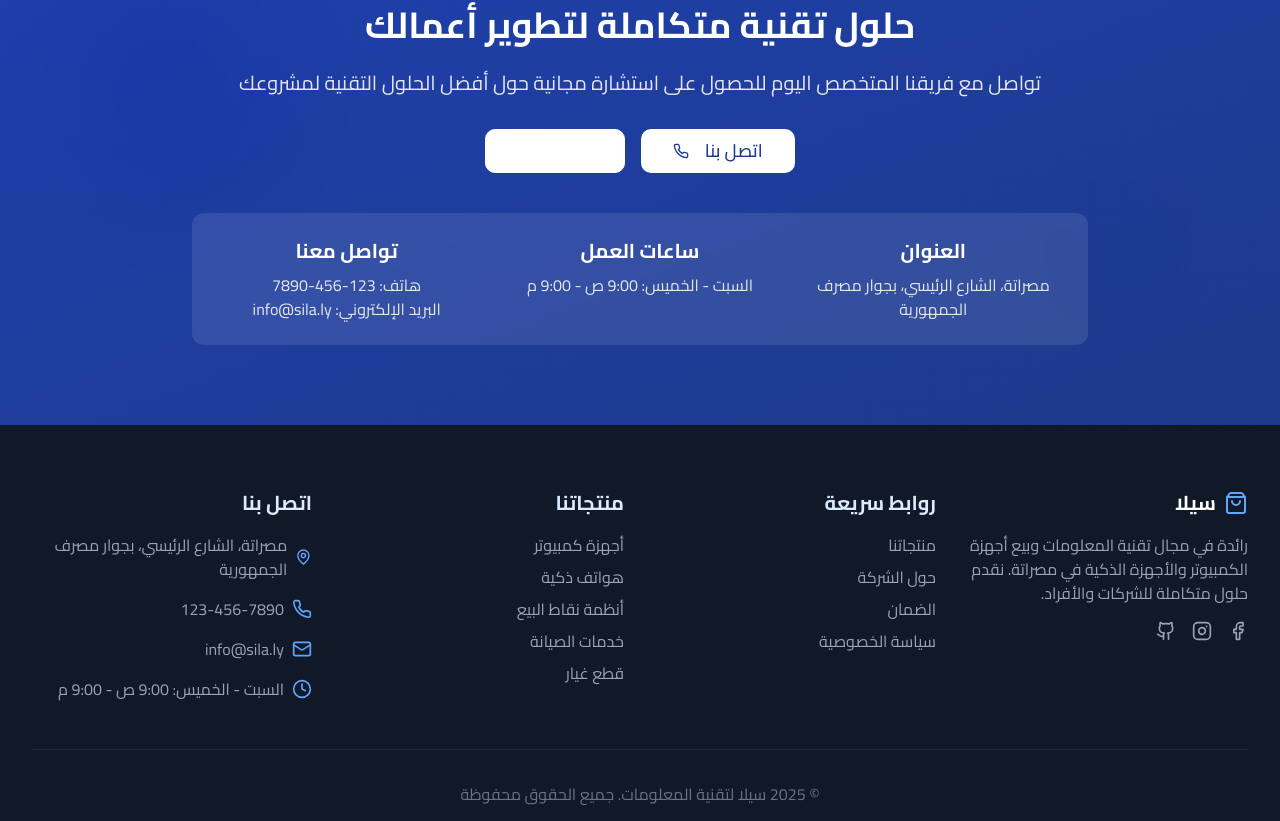
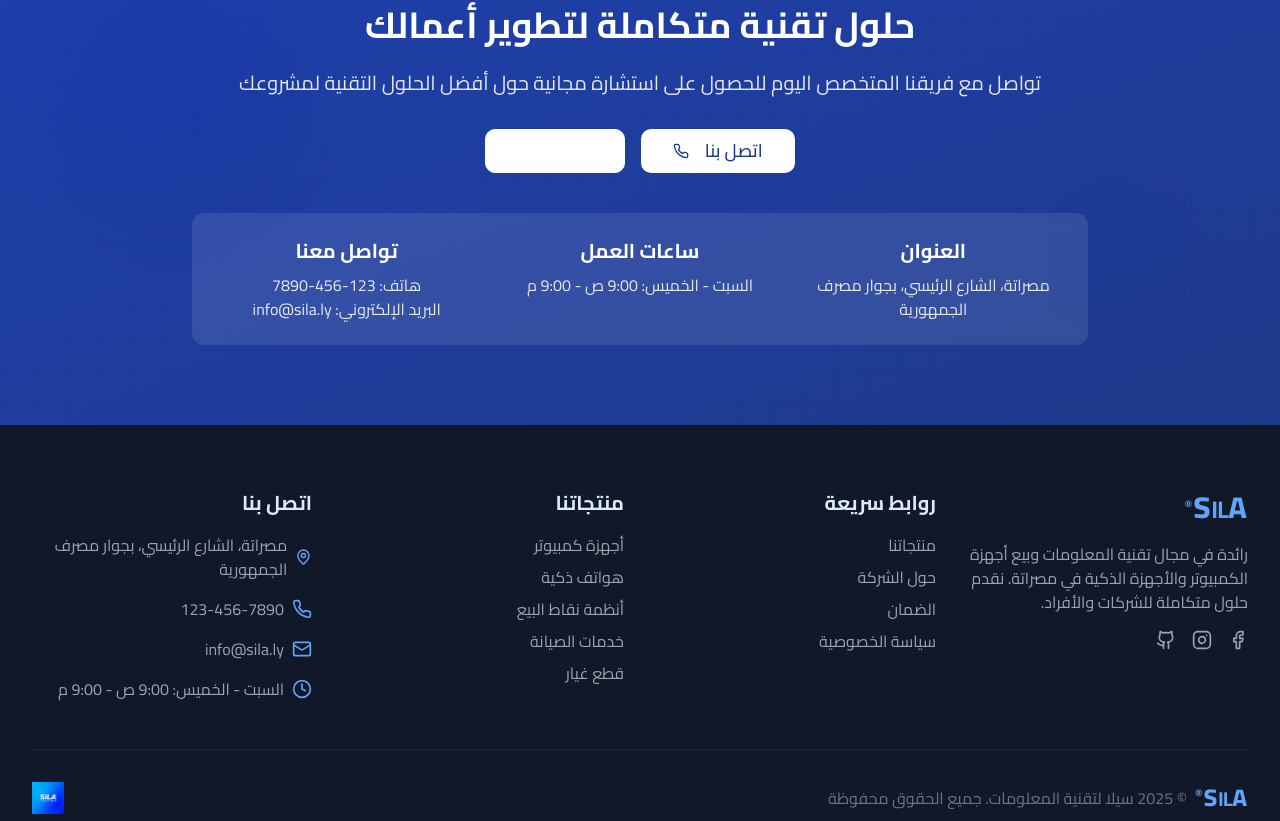
Before and after one commit to Hadani0mar/saas-landing-termitux-page, a React (Vite) app: page / in a window 1280 px wide. Shown: the part 1976-2797 px from the top of the page. Built offline with nearby package versions, Linux system fonts and the light colour scheme.

Commit message:
Add company logo and favicon
Implement the company logo and favicon as requested in the prompt.

```diff
--- a/index.html
+++ b/index.html
@@ -3,7 +3,7 @@
 <html lang="ar" dir="rtl">
   <head>
     <meta charset="UTF-8" />
-    <link rel="icon" type="image/svg+xml" href="/favicon.ico" />
+    <link rel="icon" type="image/png" href="public/lovable-uploads/f95abc19-be7c-4aed-b812-d09050917630.png" />
     <meta name="viewport" content="width=device-width, initial-scale=1.0" />
     <title>سيلا - أجهزة كمبيوتر وحلول تقنية متكاملة</title>
     <meta name="description" content="شركة سيلا لبيع أجهزة الكمبيوتر والأجهزة الذكية ومنظومات نقاط البيع في مصراتة، ليبيا." />
--- a/src/components/Footer.tsx
+++ b/src/components/Footer.tsx
@@ -1,6 +1,6 @@
 
 import React from "react";
-import { Github, Facebook, Instagram, Mail, MapPin, Phone, Clock, ShoppingBag } from "lucide-react";
+import { Github, Facebook, Instagram, Mail, MapPin, Phone, Clock } from "lucide-react";
 
 const Footer = () => {
   return (
@@ -9,8 +9,13 @@ const Footer = () => {
         <div className="grid grid-cols-1 md:grid-cols-2 lg:grid-cols-4 gap-8 mb-12">
           <div>
             <div className="flex items-center mb-4">
-              <ShoppingBag className="h-6 w-6 text-blue-400 ml-2" />
-              <h3 className="text-xl font-bold">سيلا</h3>
+              <div className="font-bold text-2xl tracking-wider text-blue-400">
+                <span className="text-3xl font-extrabold">S</span>
+                <span className="text-2xl font-bold tracking-tight">I</span>
+                <span className="text-2xl font-bold tracking-tight">L</span>
+                <span className="text-3xl font-extrabold">A</span>
+                <span className="text-xs align-super">®</span>
+              </div>
             </div>
             <p className="text-gray-400 mb-4">
               رائدة في مجال تقنية المعلومات وبيع أجهزة الكمبيوتر والأجهزة الذكية في مصراتة. نقدم حلول متكاملة للشركات والأفراد.
@@ -91,9 +96,27 @@ const Footer = () => {
         </div>
 
         <div className="border-t border-gray-800 pt-8">
-          <p className="text-center text-gray-500">
-            © {new Date().getFullYear()} سيلا لتقنية المعلومات. جميع الحقوق محفوظة
-          </p>
+          <div className="flex flex-col md:flex-row items-center justify-center md:justify-between">
+            <div className="flex items-center mb-4 md:mb-0">
+              <div className="font-bold text-xl tracking-wider text-blue-400 ml-2">
+                <span className="text-2xl font-extrabold">S</span>
+                <span className="text-xl font-bold tracking-tight">I</span>
+                <span className="text-xl font-bold tracking-tight">L</span>
+                <span className="text-2xl font-extrabold">A</span>
+                <span className="text-xs align-super">®</span>
+              </div>
+              <p className="text-gray-500">
+                © {new Date().getFullYear()} سيلا لتقنية المعلومات. جميع الحقوق محفوظة
+              </p>
+            </div>
+            <div className="mt-2 md:mt-0">
+              <img
+                src="/public/lovable-uploads/f95abc19-be7c-4aed-b812-d09050917630.png"
+                alt="شعار سيلا"
+                className="h-8 w-auto"
+              />
+            </div>
+          </div>
         </div>
       </div>
     </footer>
--- a/src/components/Navbar.tsx
+++ b/src/components/Navbar.tsx
@@ -1,7 +1,7 @@
 
 import React, { useState, useEffect } from "react";
 import { Button } from "@/components/ui/button";
-import { Menu, X, Sun, Moon, Monitor, ShoppingBag } from "lucide-react";
+import { Menu, X, Sun, Moon, Monitor } from "lucide-react";
 
 const Navbar = () => {
   const [isMenuOpen, setIsMenuOpen] = useState(false);
@@ -57,10 +57,13 @@ const Navbar = () => {
           <div className="flex items-center">
             <div className="flex-shrink-0">
               <a href="#" className="flex items-center">
-                <ShoppingBag className="h-8 w-8 text-brand-600 dark:text-brand-400 mr-2" />
-                <span className="text-2xl font-bold bg-clip-text text-transparent bg-gradient-to-r from-brand-500 to-brand-700 dark:from-brand-400 dark:to-brand-500">
-                  سيلا
-                </span>
+                <div className="font-bold text-2xl tracking-wider text-brand-600 dark:text-brand-400">
+                  <span className="text-3xl font-extrabold">S</span>
+                  <span className="text-2xl font-bold tracking-tight">I</span>
+                  <span className="text-2xl font-bold tracking-tight">L</span>
+                  <span className="text-3xl font-extrabold">A</span>
+                  <span className="text-xs align-super">®</span>
+                </div>
               </a>
             </div>
           </div>
```
Also changed, not shown: public/lovable-uploads/f95abc19-be7c-4aed-b812-d09050917630.png (added).
